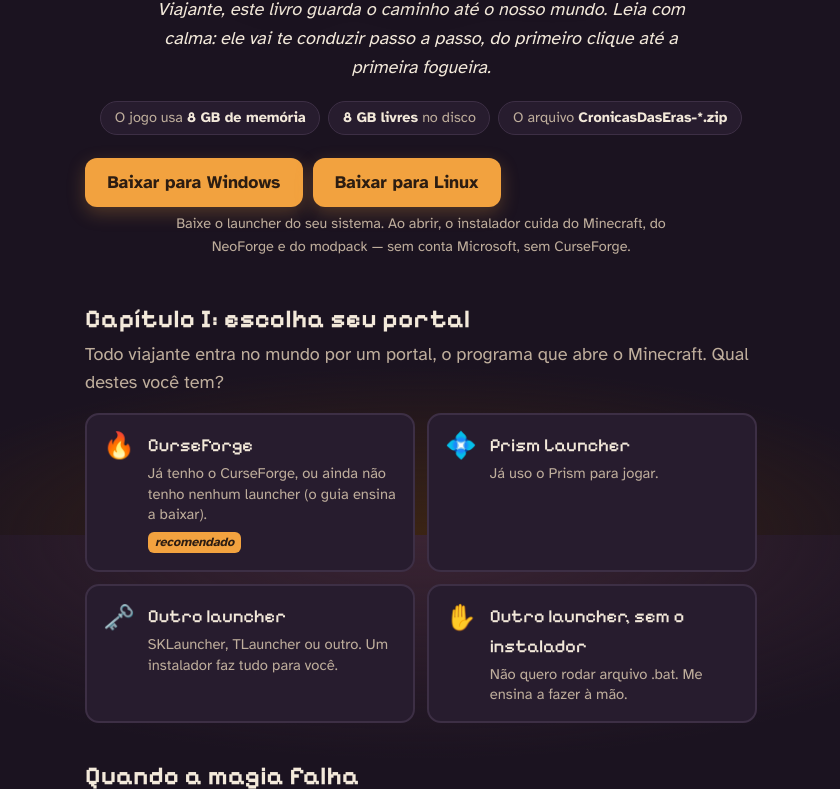
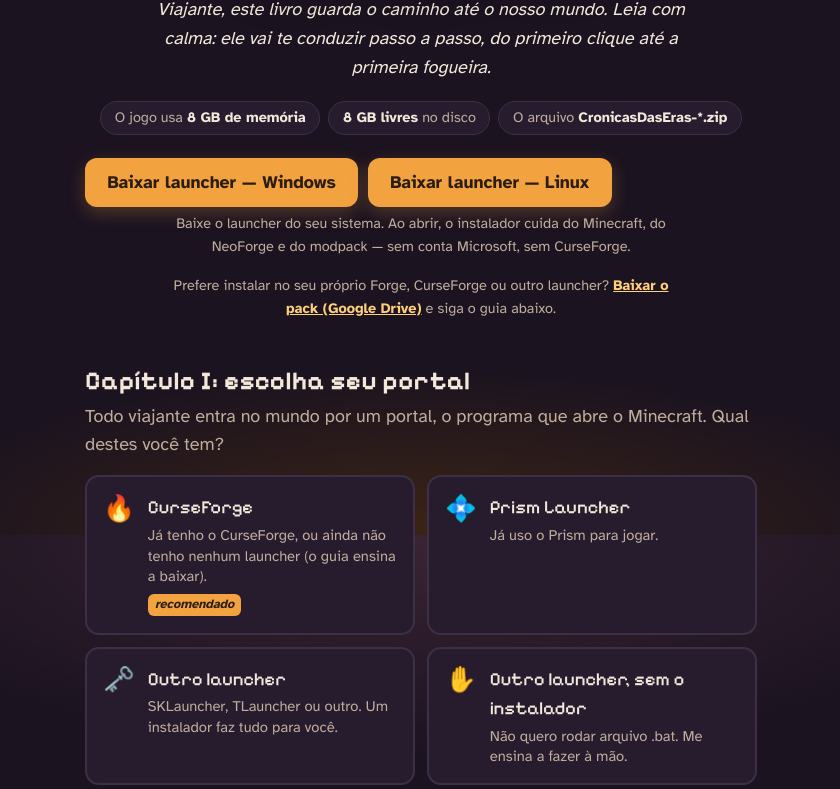
Before and after one commit to jupter-dev/cronicas-das-eras, a plain HTML site: page index.html in a window 1280 px wide. Shown: the part 265-1054 px from the top of the page, without its empty margins (219-1059 px from the left). Drawn offline with Linux system fonts and the light colour scheme.

Commit message:
site: destacar 2 botões do launcher + link discreto para pack no Drive

```diff
--- a/index.html
+++ b/index.html
@@ -40,6 +40,8 @@ header p{margin:.4rem auto 0;max-width:32rem;color:var(--texto2)}
 .baixar-grupo{display:flex;flex-wrap:wrap;gap:.6rem;margin:1.4rem 0 .3rem}
 .baixar{display:inline-block;background:var(--brasa);color:var(--tinta);font:700 1.1rem var(--corpo);
   text-decoration:none;border-radius:12px;padding:.85rem 1.4rem;box-shadow:0 6px 18px rgba(242,162,63,.25)}
+.baixar-nota.alt{margin-top:1rem;color:var(--texto2);font-size:.9rem}
+.baixar-link{color:var(--brasa2);text-decoration:underline;font-weight:700}
 .baixar:hover{background:var(--brasa2)}
 .baixar-nota{font-size:.9rem;color:var(--texto2);margin:.3rem auto 0}
 /* escolha */
@@ -125,10 +127,11 @@ footer{text-align:center;color:var(--texto2);font-size:.9rem;margin-top:2.5rem}
     <li>O arquivo <b>CronicasDasEras-*.zip</b></li>
   </ul>
   <div class="baixar-grupo">
-    <a class="baixar" href="https://github.com/jupter-dev/cronicas-das-eras/releases/download/v1.0.0/CronicasDasEras-1.0.0-windows.exe">Baixar para Windows</a>
-    <a class="baixar" href="https://github.com/jupter-dev/cronicas-das-eras/releases/download/v1.0.0/CronicasDasEras-1.0.0-linux">Baixar para Linux</a>
+    <a class="baixar" href="https://github.com/jupter-dev/cronicas-das-eras/releases/download/v1.0.0/CronicasDasEras-1.0.0-windows.exe">Baixar launcher — Windows</a>
+    <a class="baixar" href="https://github.com/jupter-dev/cronicas-das-eras/releases/download/v1.0.0/CronicasDasEras-1.0.0-linux">Baixar launcher — Linux</a>
   </div>
   <p class="baixar-nota">Baixe o launcher do seu sistema. Ao abrir, o instalador cuida do Minecraft, do NeoForge e do modpack — sem conta Microsoft, sem CurseForge.</p>
+  <p class="baixar-nota alt">Prefere instalar no seu próprio Forge, CurseForge ou outro launcher? <a class="baixar-link" href="https://drive.google.com/drive/folders/1YlqCNW3RIfl1CNpnUKcer4suFCqCPoTj" target="_blank" rel="noopener">Baixar o pack (Google Drive)</a> e siga o guia abaixo.</p>
 </header>
 
 <section aria-labelledby="t-escolha">
```
